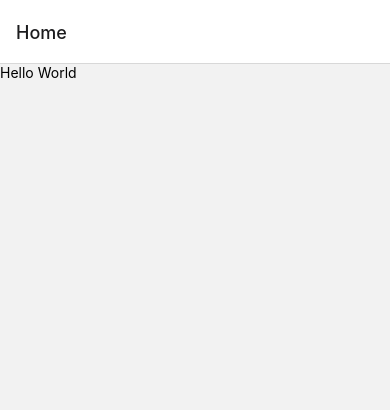
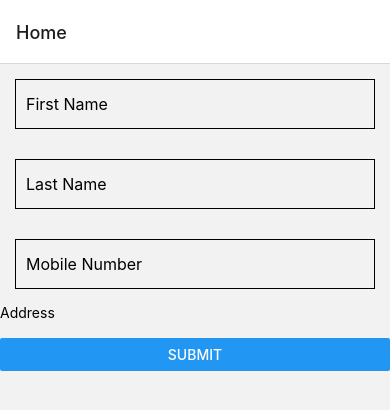
Before and after one commit to ravi-atharva/react-native-demo, a React Native app: screen /Home in a window 390 px wide. Shown: the top 410 px of the page. Built offline with nearby package versions, Linux system fonts and the light colour scheme.

Commit message:
Add fields in home page

```diff
--- a/src/Home.js
+++ b/src/Home.js
@@ -1,10 +1,53 @@
 import * as React from 'react';
-import { View, Text } from 'react-native';
+import { View, TextInput,Button,Alert} from 'react-native';
+import styles from './styles/DefaultStyle';
 class HomeScreen extends React.Component {
+  constructor(props) {
+    super(props);
+    this.state = { fname:'', lname:'', mno:'', address:'' };
+  }
+  buttonClick = () => {
+    if(!this.state.fname.trim()){
+      Alert.alert('Alert','Enter First Name');
+      return;
+    }
+    if(!this.state.lname.trim()){
+      Alert.alert('Alert','Enter Last Name');
+      return;
+    }
+    if(!this.state.mno.trim()){
+      Alert.alert('Alert','Enter Mobile Number');
+      return;
+    }
+    if(this.state.mno.trim().length < 6){
+      Alert.alert('Alert','Enter Mobile Number at least 6 digits');
+      return;
+    }
+    if(!this.state.address.trim()){
+      Alert.alert('Alert','Enter Address');
+      return;
+    }
+  };
   render() {
     return (
       <View>
-        <Text style={{ marginBottom: 10 }}>Hello World</Text>
+        <TextInput placeholder='First Name' style={styles.input} onChangeText={(text) => this.setState({ fname: text })}/>
+        <TextInput placeholder='Last Name' style={styles.input} onChangeText={(text) => this.setState({ lname: text })}/>
+        <TextInput
+          placeholder='Mobile Number'
+          style={styles.input}
+          keyboardType='phone-pad'
+          onChangeText={(text) => this.setState({ mno: text })}
+        />
+        <TextInput
+          placeholder='Address'
+          style={styles.textarea}
+          multiline={true}
+          onChangeText={(text) => this.setState({ address: text })}
+        />
+        <View style={styles.centerAlign}>
+          <Button title='Submit' onPress={() => this.buttonClick()} />
+        </View>
       </View>
     );
   }
```
